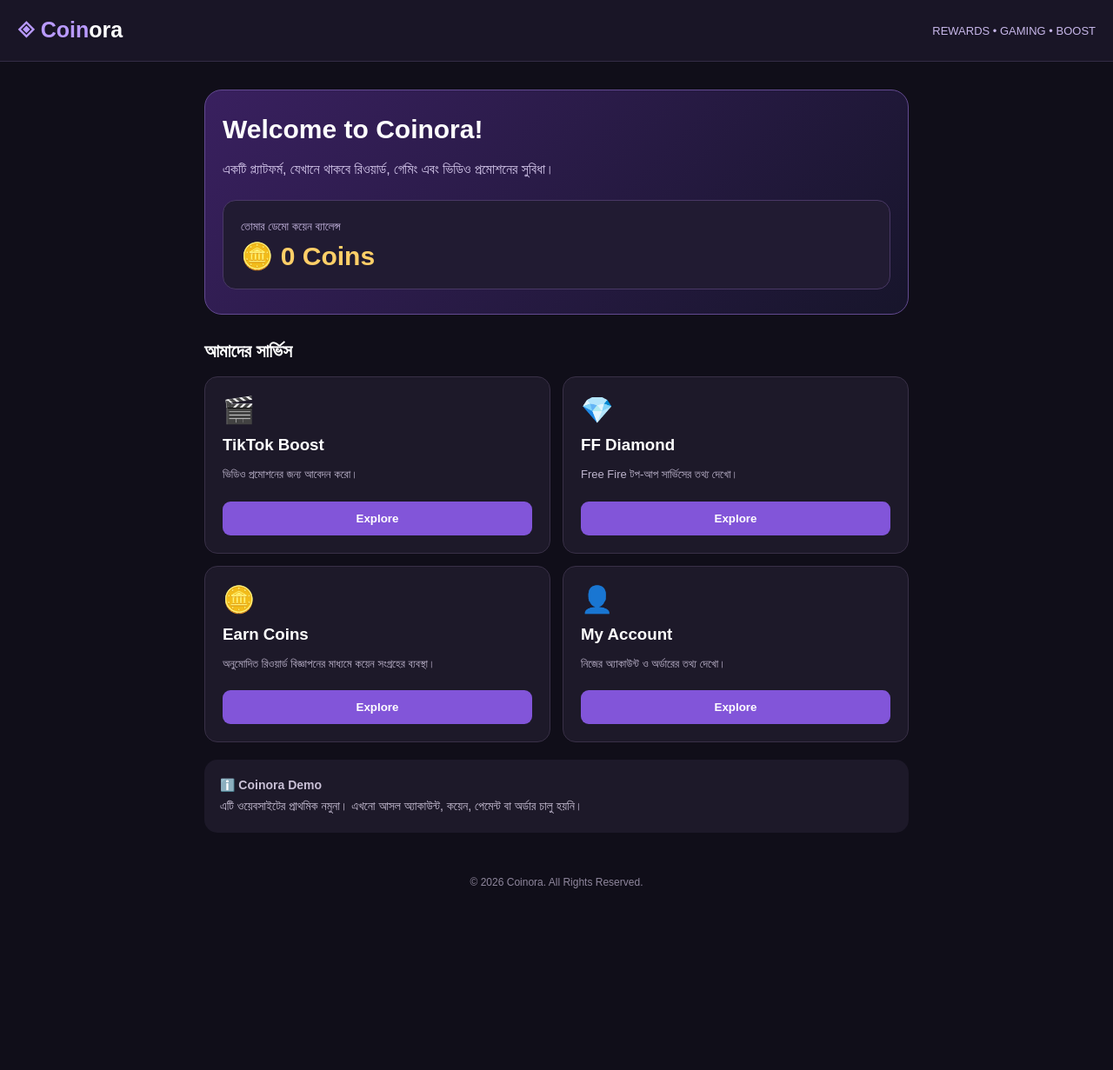
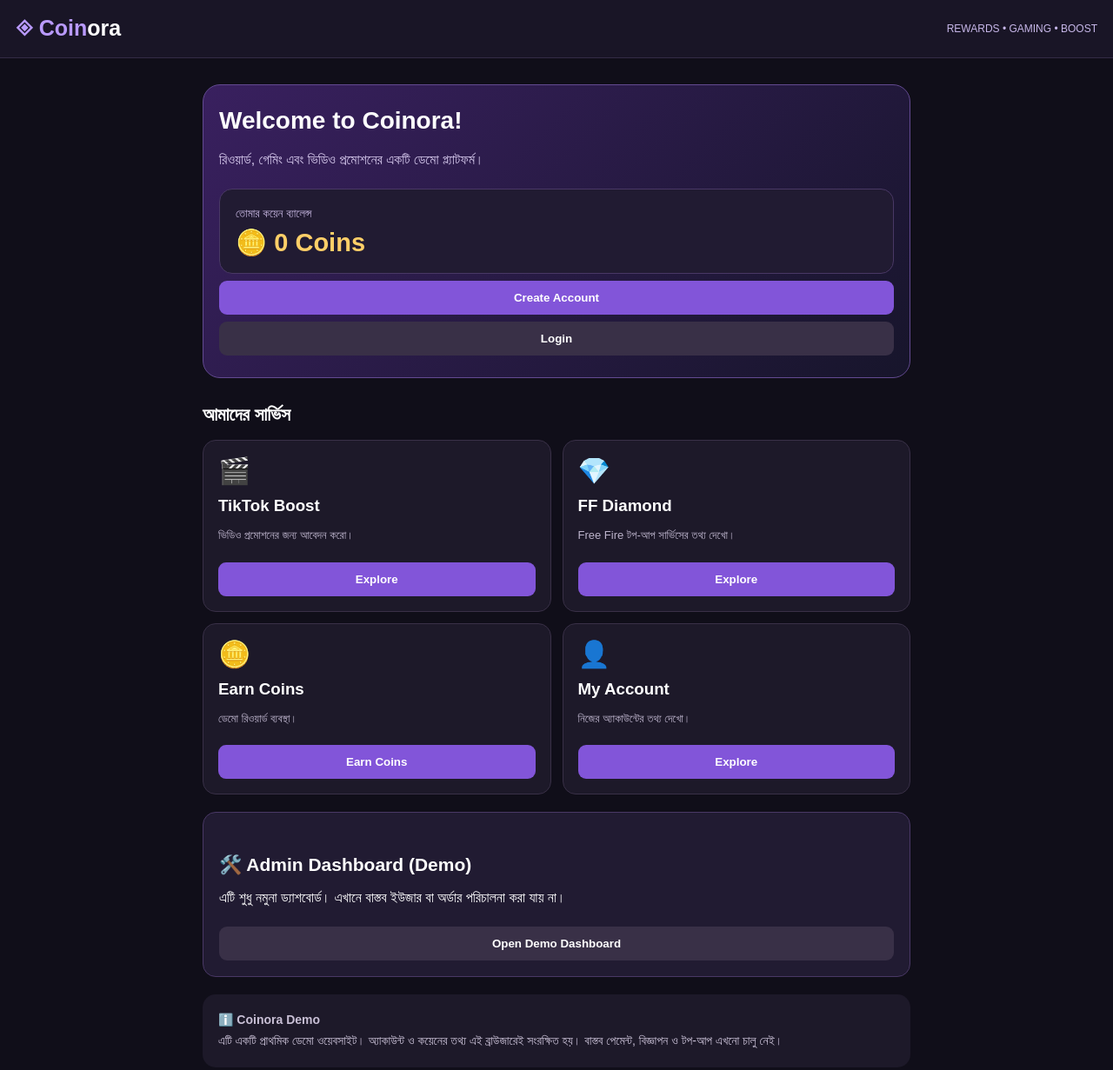
Before and after one commit to coinora-official/coinora-website, a plain HTML site: page index.html in a window 1280 px wide. Shown: the top 1231 px of the page at 87% size. Before the commit the page ends 1052 px from the top, so only its background shows below. Drawn offline with Linux system fonts and the light colour scheme.

Commit message:
Refactor HTML structure and styling adjustments

```diff
--- a/index.html
+++ b/index.html
@@ -6,63 +6,37 @@
 <title>Coinora - Rewards & Services</title>
 <style>
 *{box-sizing:border-box}
-body{
- margin:0;background:#100e19;color:white;
- font-family:Arial,sans-serif;
-}
-header{
- padding:20px;background:#191526;
- display:flex;justify-content:space-between;
- align-items:center;border-bottom:1px solid #332b45;
-}
+body{margin:0;background:#100e19;color:white;font-family:Arial,sans-serif}
+header{padding:18px;background:#191526;display:flex;justify-content:space-between;align-items:center;border-bottom:1px solid #332b45}
 .logo{font-size:25px;font-weight:bold;color:#b99aff}
-.logo span{color:#fff}
-.menu{color:#c7b7e9;font-size:13px}
-main{max-width:850px;margin:auto;padding:20px}
-.hero{
- background:linear-gradient(135deg,#39205f,#17152b);
- border:1px solid #634a91;border-radius:20px;
- padding:28px 20px;margin-top:12px;
-}
-.hero h1{font-size:30px;margin:0 0 12px}
+.logo span{color:white}
+.menu{font-size:12px;color:#c7b7e9}
+main{max-width:850px;margin:auto;padding:18px}
+.hero{background:linear-gradient(135deg,#39205f,#17152b);border:1px solid #634a91;border-radius:20px;padding:25px 18px;margin-top:12px}
+.hero h1{font-size:28px;margin:0 0 12px}
 .hero p{color:#d4c7eb;line-height:1.6}
-.balance{
- margin-top:22px;background:#211b32;
- padding:20px;border-radius:15px;
- border:1px solid #493865;
-}
+.balance{margin-top:20px;background:#211b32;padding:18px;border-radius:15px;border:1px solid #493865}
 .balance small{color:#c5b5df}
-.amount{font-size:30px;color:#ffcf68;font-weight:bold;margin-top:8px}
+.amount{font-size:29px;color:#ffcf68;font-weight:bold;margin-top:8px}
 h2{font-size:21px;margin-top:30px}
-.services{
- display:grid;grid-template-columns:1fr 1fr;gap:14px;
-}
-.service{
- background:#1d1929;border:1px solid #393047;
- border-radius:15px;padding:20px;
-}
+.services{display:grid;grid-template-columns:1fr 1fr;gap:13px}
+.service{background:#1d1929;border:1px solid #393047;border-radius:15px;padding:17px}
 .emoji{font-size:30px}
 .service h3{margin:12px 0 7px}
 .service p{font-size:13px;color:#bdb4cc;line-height:1.5}
-button{
- border:0;border-radius:9px;padding:12px;
- background:#8255d9;color:white;font-weight:bold;
- width:100%;cursor:pointer;margin-top:8px;
-}
+button{border:0;border-radius:9px;padding:12px;background:#8255d9;color:white;font-weight:bold;width:100%;cursor:pointer;margin-top:8px}
 button:active{opacity:.8}
-.info{
- background:#1d1929;border-radius:15px;
- padding:18px;margin-top:20px;
- color:#c9c0d6;line-height:1.7;font-size:14px;
-}
-footer{
- text-align:center;padding:30px 15px;
- color:#8f879d;font-size:12px;
-}
-@media(max-width:450px){
- .services{grid-template-columns:1fr}
- .hero h1{font-size:26px}
-}
+.secondary{background:#393047}
+.info{background:#1d1929;border-radius:15px;padding:18px;margin-top:20px;color:#c9c0d6;line-height:1.7;font-size:14px}
+.panel{background:#211b32;border:1px solid #493865;border-radius:15px;padding:18px;margin-top:20px}
+input{width:100%;padding:13px;margin:7px 0;background:#100e19;color:white;border:1px solid #594778;border-radius:9px;font-size:15px}
+.modal{display:none;position:fixed;inset:0;background:#000c;z-index:5;overflow:auto;padding:20px}
+.modalbox{max-width:420px;margin:35px auto;background:#211b32;padding:22px;border:1px solid #634a91;border-radius:16px}
+.modalbox h2{margin-top:0}
+.close{background:#393047}
+.hidden{display:none}
+footer{text-align:center;padding:30px 15px;color:#8f879d;font-size:12px}
+@media(max-width:450px){.services{grid-template-columns:1fr}.hero h1{font-size:25px}.menu{font-size:10px}}
 </style>
 </head>
 <body>
@@ -75,59 +49,189 @@ footer{
 <main>
 <section class="hero">
  <h1>Welcome to Coinora!</h1>
-  <p>একটি প্ল্যাটফর্ম, যেখানে থাকবে রিওয়ার্ড, গেমিং এবং ভিডিও প্রমোশনের সুবিধা।</p>
+ <p>রিওয়ার্ড, গেমিং এবং ভিডিও প্রমোশনের একটি ডেমো প্ল্যাটফর্ম।</p>
  <div class="balance">
-   <small>তোমার ডেমো কয়েন ব্যালেন্স</small>
-   <div class="amount">🪙 0 Coins</div>
+  <small>তোমার কয়েন ব্যালেন্স</small>
+  <div class="amount">🪙 <span id="coins">0</span> Coins</div>
+ </div>
+ <div id="guestButtons">
+  <button onclick="showModal('signup')">Create Account</button>
+  <button class="secondary" onclick="showModal('login')">Login</button>
+ </div>
+ <div id="userButtons" class="hidden">
+  <p>স্বাগতম, <b id="welcomeName"></b>!</p>
+  <button class="secondary" onclick="logout()">Logout</button>
  </div>
 </section>
 
 <h2>আমাদের সার্ভিস</h2>
-
 <section class="services">
  <div class="service">
-   <div class="emoji">🎬</div>
-   <h3>TikTok Boost</h3>
+  <div class="emoji">🎬</div><h3>TikTok Boost</h3>
   <p>ভিডিও প্রমোশনের জন্য আবেদন করো।</p>
-   <button onclick="demo('TikTok Boost')">Explore</button>
+  <button onclick="service('TikTok Boost')">Explore</button>
  </div>
-
  <div class="service">
-   <div class="emoji">💎</div>
-   <h3>FF Diamond</h3>
+  <div class="emoji">💎</div><h3>FF Diamond</h3>
   <p>Free Fire টপ-আপ সার্ভিসের তথ্য দেখো।</p>
-   <button onclick="demo('Free Fire Diamond')">Explore</button>
+  <button onclick="service('Free Fire Diamond')">Explore</button>
  </div>
-
  <div class="service">
-   <div class="emoji">🪙</div>
-   <h3>Earn Coins</h3>
-   <p>অনুমোদিত রিওয়ার্ড বিজ্ঞাপনের মাধ্যমে কয়েন সংগ্রহের ব্যবস্থা।</p>
-   <button onclick="demo('Earn Coins')">Explore</button>
+  <div class="emoji">🪙</div><h3>Earn Coins</h3>
+  <p>ডেমো রিওয়ার্ড ব্যবস্থা।</p>
+  <button onclick="earn()">Earn Coins</button>
  </div>
-
  <div class="service">
-   <div class="emoji">👤</div>
-   <h3>My Account</h3>
-   <p>নিজের অ্যাকাউন্ট ও অর্ডারের তথ্য দেখো।</p>
-   <button onclick="demo('My Account')">Explore</button>
+  <div class="emoji">👤</div><h3>My Account</h3>
+  <p>নিজের অ্যাকাউন্টের তথ্য দেখো।</p>
+  <button onclick="account()">Explore</button>
  </div>
 </section>
 
+<section id="accountPanel" class="panel hidden">
+ <h2>👤 My Account</h2>
+ <p>নাম: <b id="accountName"></b></p>
+ <p>মোবাইল: <b id="accountPhone"></b></p>
+ <p>কয়েন: <b id="accountCoins"></b></p>
+ <button onclick="logout()">Logout</button>
+</section>
+
+<section class="panel">
+ <h2>🛠️ Admin Dashboard (Demo)</h2>
+ <p>এটি শুধু নমুনা ড্যাশবোর্ড। এখানে বাস্তব ইউজার বা অর্ডার পরিচালনা করা যায় না।</p>
+ <button class="secondary" onclick="alert('Admin Dashboard ভবিষ্যতে তৈরি করা হবে।')">Open Demo Dashboard</button>
+</section>
+
 <div class="info">
-  <strong>ℹ️ Coinora Demo</strong><br>
-  এটি ওয়েবসাইটের প্রাথমিক নমুনা। এখনো আসল অ্যাকাউন্ট, কয়েন, পেমেন্ট বা অর্ডার চালু হয়নি।
+ <b>ℹ️ Coinora Demo</b><br>
+ এটি একটি প্রাথমিক ডেমো ওয়েবসাইট। অ্যাকাউন্ট ও কয়েনের তথ্য এই ব্রাউজারেই সংরক্ষিত হয়। বাস্তব পেমেন্ট, বিজ্ঞাপন ও টপ-আপ এখনো চালু নেই।
 </div>
 </main>
 
-<footer>
- © 2026 Coinora. All Rights Reserved.
-</footer>
+<footer>© 2026 Coinora. All Rights Reserved.</footer>
+
+<div class="modal" id="signup">
+ <div class="modalbox">
+  <h2>📝 Create Account</h2>
+  <input id="newName" placeholder="তোমার নাম">
+  <input id="newPhone" type="tel" placeholder="মোবাইল নম্বর">
+  <input id="newPass" type="password" placeholder="ডেমো পাসওয়ার্ড">
+  <button onclick="signup()">Create Account</button>
+  <button class="close" onclick="closeModal()">Cancel</button>
+  <p>অ্যাকাউন্ট আছে? <a href="#" onclick="showModal('login');return false">Login</a></p>
+ </div>
+</div>
+
+<div class="modal" id="login">
+ <div class="modalbox">
+  <h2>🔐 Login</h2>
+  <input id="loginPhone" type="tel" placeholder="মোবাইল নম্বর">
+  <input id="loginPass" type="password" placeholder="ডেমো পাসওয়ার্ড">
+  <button onclick="login()">Login</button>
+  <button class="close" onclick="closeModal()">Cancel</button>
+  <p>অ্যাকাউন্ট নেই? <a href="#" onclick="showModal('signup');return false">Create Account</a></p>
+ </div>
+</div>
 
 <script>
-function demo(name){
- alert(name + " — এই সুবিধাটি শিগগিরই আসবে!");
+let currentUser = null;
+
+function getUsers(){
+ try{return JSON.parse(localStorage.getItem('coinoraUsers')||'[]')}
+ catch(e){return []}
 }
+
+function saveUsers(users){
+ localStorage.setItem('coinoraUsers',JSON.stringify(users));
+}
+
+function showModal(id){
+ document.querySelectorAll('.modal').forEach(m=>m.style.display='none');
+ document.getElementById(id).style.display='block';
+}
+
+function closeModal(){
+ document.querySelectorAll('.modal').forEach(m=>m.style.display='none');
+}
+
+function signup(){
+ let name=document.getElementById('newName').value.trim();
+ let phone=document.getElementById('newPhone').value.trim();
+ let pass=document.getElementById('newPass').value;
+
+ if(!name||!phone||!pass){
+  alert('সব তথ্য পূরণ করো।');return;
+ }
+
+ let users=getUsers();
+ if(users.some(u=>u.phone===phone)){
+  alert('এই নম্বরে অ্যাকাউন্ট আছে। Login করো।');return;
+ }
+
+ let user={name:name,phone:phone,pass:pass,coins:0};
+ users.push(user);
+ saveUsers(users);
+ currentUser=user;
+ closeModal();
+ updateUI();
+ alert('ডেমো অ্যাকাউন্ট তৈরি হয়েছে!');
+}
+
+function login(){
+ let phone=document.getElementById('loginPhone').value.trim();
+ let pass=document.getElementById('loginPass').value;
+ let user=getUsers().find(u=>u.phone===phone&&u.pass===pass);
+
+ if(!user){alert('নম্বর অথবা পাসওয়ার্ড সঠিক নয়।');return;}
+
+ currentUser=user;
+ closeModal();
+ updateUI();
+ alert('Login সফল হয়েছে!');
+}
+
+function logout(){
+ currentUser=null;
+ document.getElementById('accountPanel').classList.add('hidden');
+ updateUI();
+}
+
+function updateUI(){
+ let logged=!!currentUser;
+ document.getElementById('guestButtons').classList.toggle('hidden',logged);
+ document.getElementById('userButtons').classList.toggle('hidden',!logged);
+ document.getElementById('welcomeName').textContent=logged?currentUser.name:'';
+ document.getElementById('coins').textContent=logged?currentUser.coins:0;
+}
+
+function account(){
+ if(!currentUser){showModal('login');return;}
+ document.getElementById('accountPanel').classList.remove('hidden');
+ document.getElementById('accountName').textContent=currentUser.name;
+ document.getElementById('accountPhone').textContent=currentUser.phone;
+ document.getElementById('accountCoins').textContent=currentUser.coins;
+ document.getElementById('accountPanel').scrollIntoView({behavior:'smooth'});
+}
+
+function earn(){
+ if(!currentUser){alert('আগে Login করো।');showModal('login');return;}
+ currentUser.coins+=5;
+ let users=getUsers();
+ let index=users.findIndex(u=>u.phone===currentUser.phone);
+ users[index]=currentUser;
+ saveUsers(users);
+ updateUI();
+ alert('ডেমো হিসেবে ৫ কয়েন যোগ হয়েছে!');
+}
+
+function service(name){
+ if(!currentUser){alert('আগে অ্যাকাউন্ট খুলে Login করো।');showModal('signup');return;}
+ alert(name+' — এই সার্ভিসটি এখন ডেমো হিসেবে আছে।');
+}
+
+window.addEventListener('load',()=>{
+ updateUI();
+});
 </script>
 </body>
  </html>
```
Lines whose indentation alone changed are shown as unchanged.
